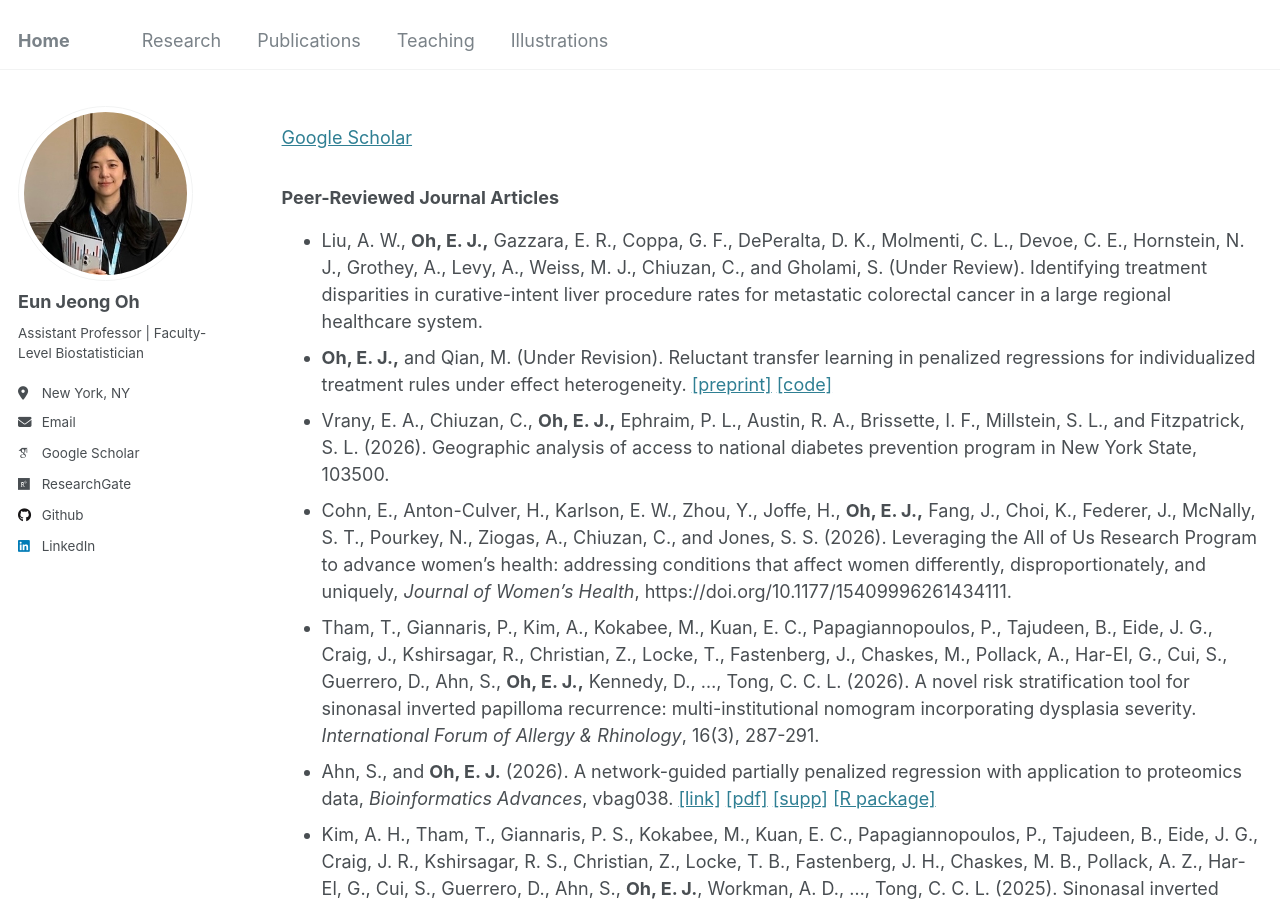
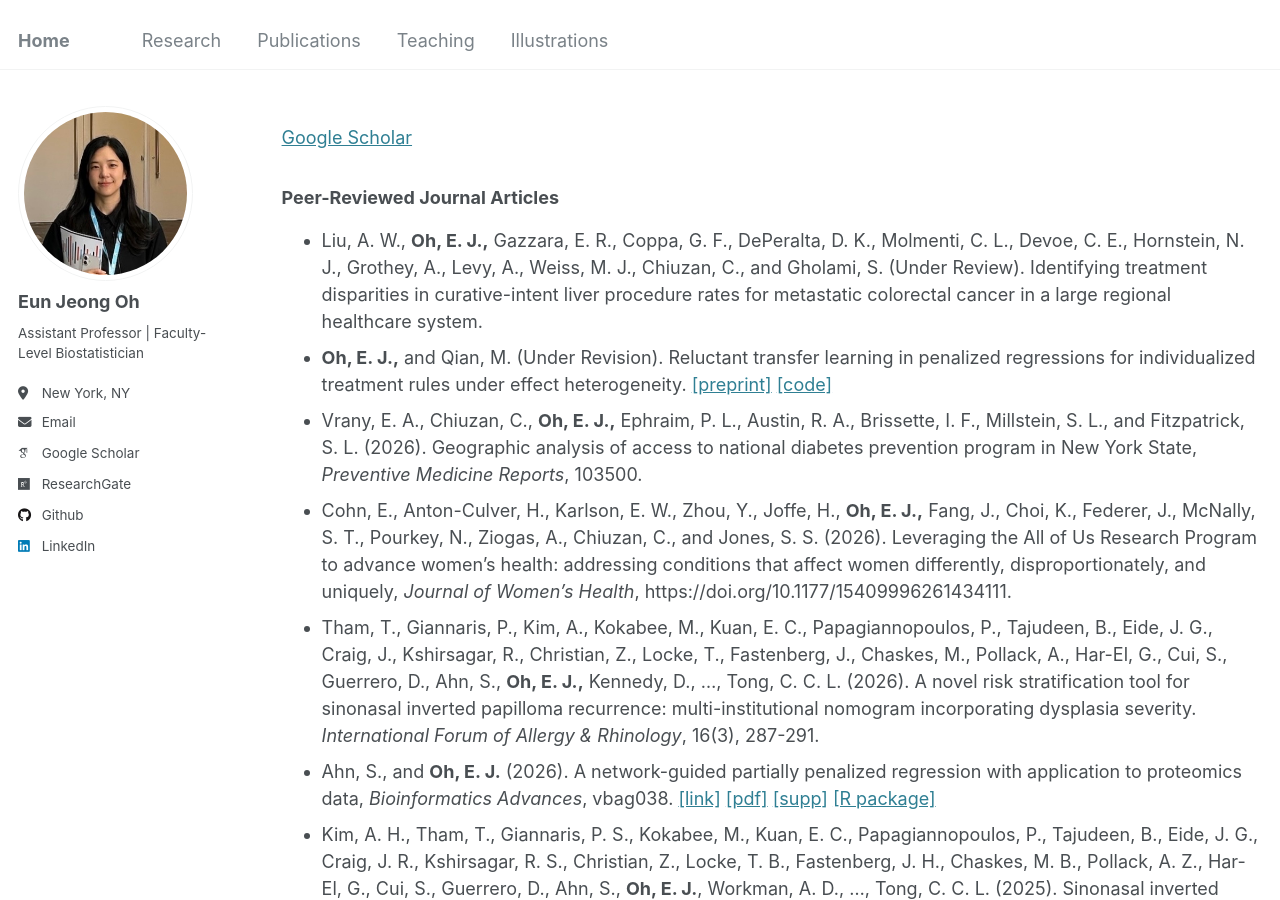
Before and after one commit to oheunj/oheunj.github.io, a Jekyll site: the page built from _pages/publications.md, in a window 1280 px wide and 900 px high. Built offline with Jekyll 4.4.1, drawn with Linux system fonts in a browser that asks for light colours; some web fonts are replaced.

Commit message:
Update publications.md

```diff
--- a/_pages/publications.md
+++ b/_pages/publications.md
@@ -15,7 +15,7 @@ redirect_from:
 
 * Liu, A. W., __Oh, E. J.,__ Gazzara, E. R., Coppa, G. F., DePeralta, D. K., Molmenti, C. L., Devoe, C. E., Hornstein, N. J., Grothey, A., Levy, A., Weiss, M. J., Chiuzan, C., and Gholami, S. (Under Review). Identifying treatment disparities in curative-intent liver procedure rates for metastatic colorectal cancer in a large regional healthcare system.
 * __Oh, E. J.,__ and Qian, M. (Under Revision). Reluctant transfer learning in penalized regressions for individualized treatment rules under effect heterogeneity. [[preprint]](https://arxiv.org/pdf/2511.08559v2) [[code]](https://github.com/oheunj/RTL)
-* Vrany, E. A., Chiuzan, C., __Oh, E. J.,__ Ephraim, P. L., Austin, R. A., Brissette, I. F., Millstein, S. L., and Fitzpatrick, S. L. (2026). Geographic analysis of access to national diabetes prevention program in New York State, 103500.
+* Vrany, E. A., Chiuzan, C., __Oh, E. J.,__ Ephraim, P. L., Austin, R. A., Brissette, I. F., Millstein, S. L., and Fitzpatrick, S. L. (2026). Geographic analysis of access to national diabetes prevention program in New York State, _Preventive Medicine Reports_, 103500.
 * Cohn, E., Anton-Culver, H., Karlson, E. W., Zhou, Y., Joffe, H., __Oh, E. J.,__ Fang, J., Choi, K., Federer, J., McNally, S. T., Pourkey, N., Ziogas, A., Chiuzan, C., and Jones, S. S. (2026). Leveraging the All of Us Research Program to advance women’s health: addressing conditions that affect women differently, disproportionately, and uniquely, _Journal of Women's Health_, https://doi.org/10.1177/15409996261434111.
 * Tham, T., Giannaris, P., Kim, A., Kokabee, M., Kuan, E. C., Papagiannopoulos, P., Tajudeen, B., Eide, J. G., Craig, J., Kshirsagar, R., Christian, Z., Locke, T., Fastenberg, J., Chaskes, M., Pollack, A., Har-El, G., Cui, S., Guerrero, D., Ahn, S., __Oh, E. J.,__ Kennedy, D., ..., Tong, C. C. L. (2026). A novel risk stratification tool for sinonasal inverted papilloma recurrence: multi-institutional nomogram incorporating dysplasia severity. _International Forum of Allergy & Rhinology_, 16(3), 287-291.
 * Ahn, S., and __Oh, E. J.__ (2026). A network-guided partially penalized regression with application to proteomics data, _Bioinformatics Advances_,  vbag038. [[link]](https://academic.oup.com/bioinformaticsadvances/article/6/1/vbag038/8456552) [[pdf]](https://oheunj.github.io/files/vbag038.pdf) [[supp]](https://oheunj.github.io/files/vbag038_supplementary_data.pdf) [[R package]](https://cran.r-project.org/web/packages/NetGreg/index.html)
```
